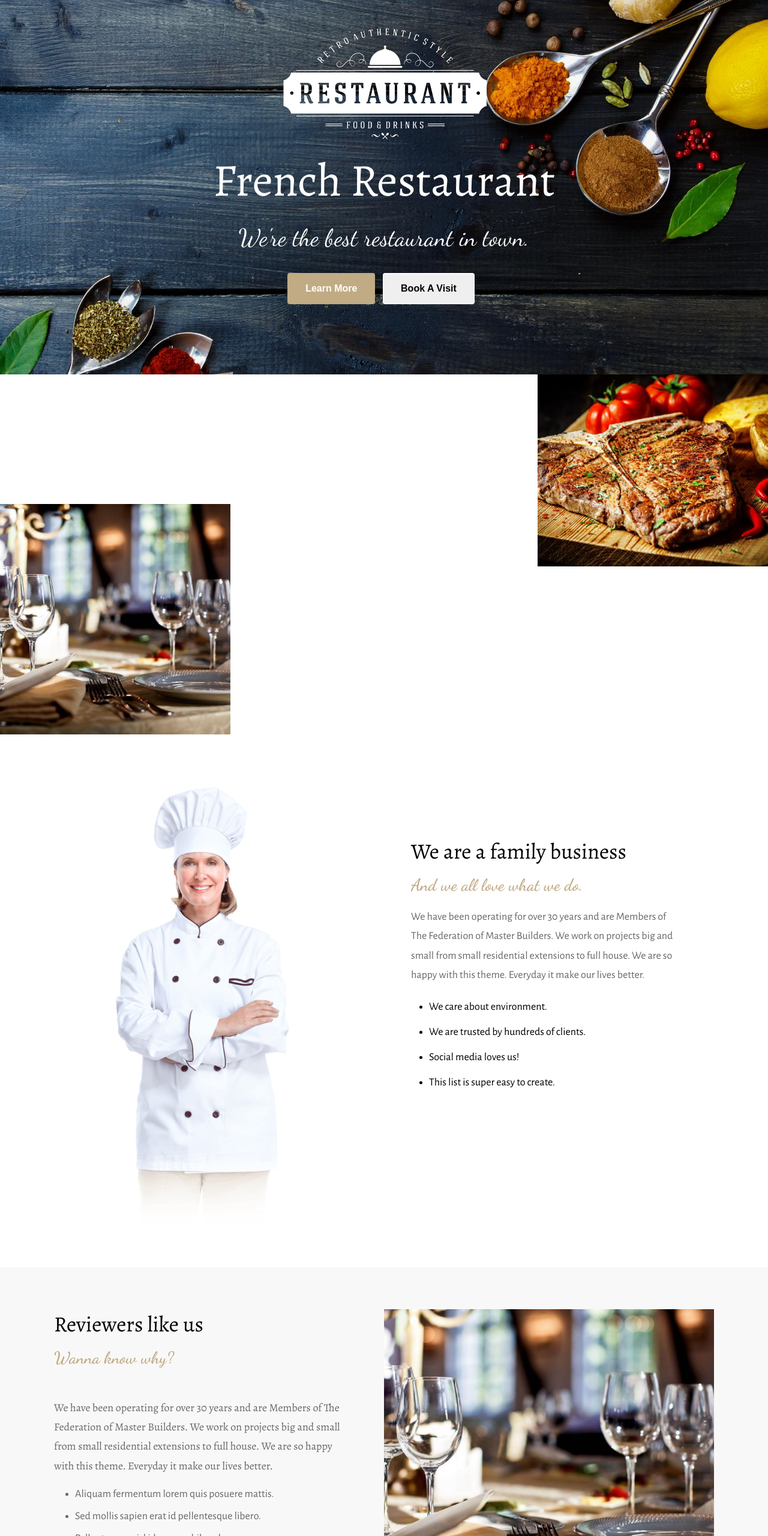
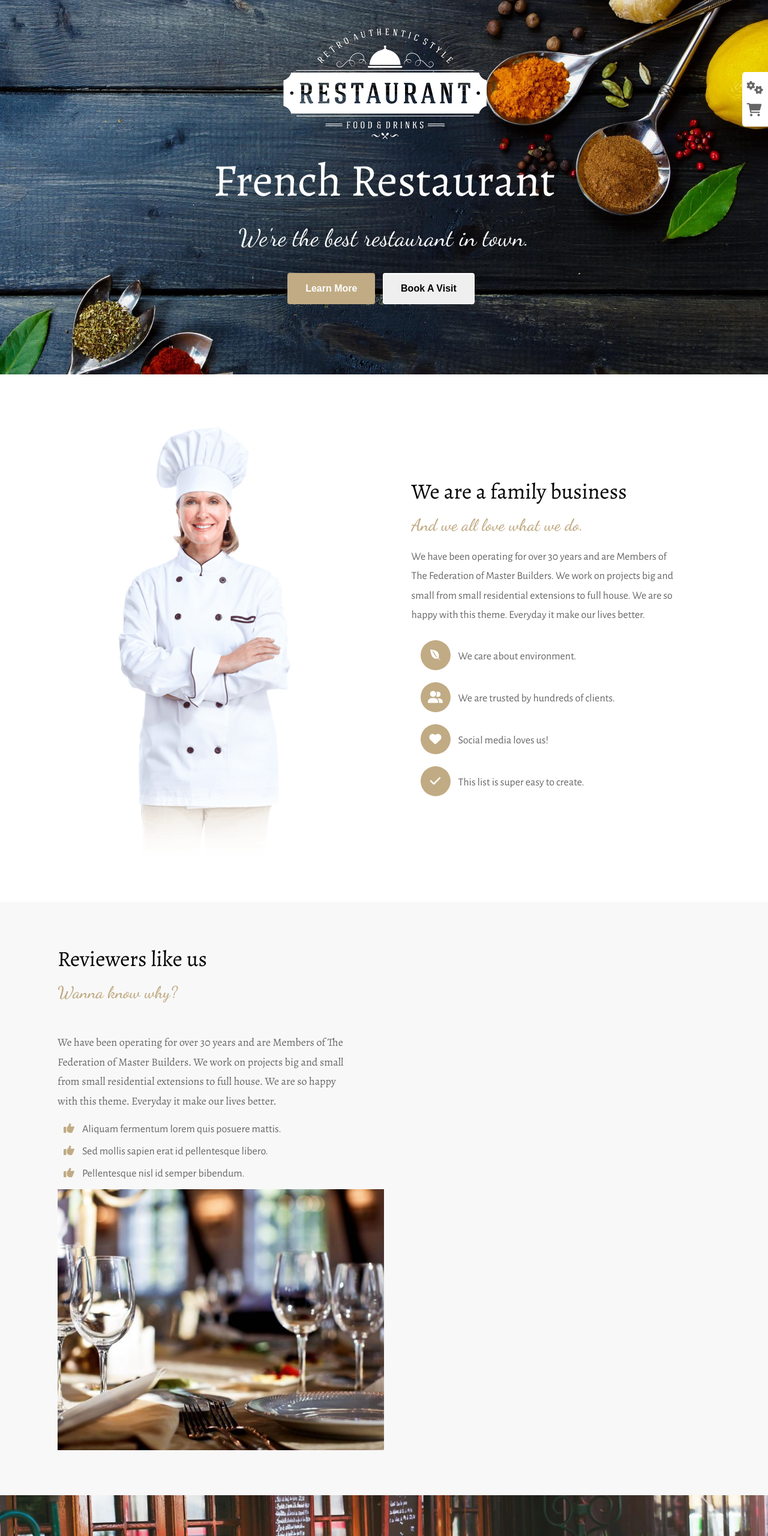
Before and after one commit to AbdelrazekEmad/restorant-, a plain HTML site: page index.html in a window 1280 px wide. Shown: the part 120-2680 px from the top of the page at 60% size. Drawn offline with nearby package versions, Linux system fonts and the light colour scheme.

Commit message:
change files

```diff
--- a/Css/main.css
+++ b/Css/main.css
@@ -17,7 +17,7 @@ body {
 }
 
 .contaner {
-  width: 1100px;
+  width: 85%;
   margin: 0px auto;
 }
 
@@ -39,6 +39,12 @@ section {
   margin-bottom: 50px;
 }
 
+li {
+  list-style: none;
+}
+
+/* Start nav links */
+
 nav ul {
   text-align: center;
 }
@@ -53,6 +59,33 @@ nav li a {
   color: black;
   font-size: 20px;
 }
+/* End nav links */
+/* Start options  */
+
+.options {
+  background-color: white;
+  position: fixed;
+  top: 30%;
+  right: 0;
+  padding: 15px 8px;
+  border-radius: 5px 0 0 5px;
+}
+
+.options i {
+  font-size: 22px;
+  color: #666;
+  transition: all 0.4s;
+}
+
+.options i:hover {
+  color: #218fe6;
+}
+
+.options .first {
+  margin-bottom: 15px;
+}
+
+/* End options  */
 
 /* Start landing page  */
 
@@ -101,12 +134,24 @@ nav li a {
   background-color: #c1ab84;
   color: white;
   border: 2px solid #c1ab84;
+  transition: all 0.4s;
+}
+
+.btn-1:hover {
+  background-color: white;
+  color: black;
+  border: 2px solid white;
 }
 
 .btn-2 {
   margin-right: 10px;
   color: black;
+  transition: all 0.4s;
   border: 2px solid white;
+}
+
+.btn-2:hover {
+  opacity: 0.8;
 }
 
 /* End landing page  */
@@ -139,13 +184,26 @@ nav li a {
 }
 
 .family .content ul {
-  margin-left: 30px;
+  margin-left: 15px;
 }
 
 .family .content ul li {
   margin-bottom: 20px;
   font-size: 18px;
   font-weight: 400;
+  color: #686868;
+}
+
+.icon_still {
+  width: 50px;
+  height: 50px;
+  border-radius: 50%;
+  font-size: 20px;
+  color: white;
+  background-color: #c1ab84;
+  padding: 15px 0;
+  text-align: center;
+  margin-right: 10px;
 }
 
 /* End family */
@@ -162,7 +220,7 @@ nav li a {
   padding-right: 60px;
 }
 
-.reviewers img {
+.reviewers .image {
   width: 50%;
 }
 
@@ -174,7 +232,7 @@ nav li a {
 }
 
 .reviewers .content ul {
-  margin-left: 35px;
+  margin-left: 10px;
   margin-top: 20px;
 }
 
@@ -182,6 +240,29 @@ nav li a {
   margin-bottom: 15px;
   font-size: 18px;
   color: #686868;
+}
+
+.reviewers .content li i {
+  color: #c1ab84;
+  margin-right: 10px;
+}
+
+@media screen and (max-width: 768px) {
+  .reviewers .content {
+    width: 90%;
+    margin: 0 auto;
+    padding: 0;
+    float: none;
+  }
+  .reviewers .image {
+    width: 90%;
+    margin: 0 auto;
+
+  }
+}
+
+@media screen and (max-width: 400px) {
+
 }
 /* End reviewers */
 
@@ -274,6 +355,23 @@ nav li a {
   border-radius: 50%;
   font-weight: 600;
   color: #838c92;
+  transition: all 0.5s;
+}
+
+.Testimonials .content .btn-arrow:hover {
+  background-color: white;
+  color: black;
+  border: 2px solid white;
+}
+
+.Testimonials .content .btn-arrow {
+  width: 30px;
+  height: 30px;
+  background-color: transparent;
+  border: 2px solid #838c92;
+  border-radius: 50%;
+  font-weight: 600;
+  color: #838c92;
 }
 
 /* End Testimonials */
@@ -301,7 +399,7 @@ nav li a {
 }
 
 .contact_information .content ul {
-  padding-left: 30px;
+  padding-left: 10px;
 }
 
 .contact_information .content li {
@@ -773,11 +871,3 @@ nav li a {
 }
 
 /* End Contact  */
-
-.test_search {
-  height: 600px;
-  background-image: url(../img/6-768x768.jpg), url(../img/card-5.jpg);
-  background-repeat: no-repeat;
-  background-position: bottom left , top right;
-  background-size: 30%;
-}
--- a/index.html
+++ b/index.html
@@ -6,10 +6,13 @@
     <meta http-equiv="X-UA-Compatible" content="IE=edge">
     <meta name="viewport" content="width=device-width, initial-scale=1.0">
     <title>Assiginment 5</title>
-    <link rel="stylesheet" href="Css/main.css">
     <link
         href="https://fonts.googleapis.com/css2?family=Alegreya+Sans:wght@300;400;500;700&family=Alegreya:wght@400;500&family=Dancing+Script:wght@400;500;600&display=swap"
         rel="stylesheet">
+    <link rel="stylesheet" href="https://cdnjs.cloudflare.com/ajax/libs/font-awesome/6.1.2/css/all.min.css"
+        integrity="sha512-1sCRPdkRXhBV2PBLUdRb4tMg1w2YPf37qatUFeS7zlBy7jJI8Lf4VHwWfZZfpXtYSLy85pkm9GaYVYMfw5BC1A=="
+        crossorigin="anonymous" referrerpolicy="no-referrer" />
+    <link rel="stylesheet" href="Css/main.css">
 </head>
 
 <body>
@@ -22,6 +25,17 @@
             <li><a href="pages/contact.html">Contact</a></li>
         </ul>
     </nav>
+
+    <!-- Start options  -->
+
+    <div class="options">
+        <i class="fa-solid fa-gears first"></i>
+        <br>
+        <i class="fa-solid fa-cart-shopping"></i>
+    </div>
+
+    <!-- End options  -->
+
     <!-- Start landing page -->
 
     <Section class="landpage">
@@ -35,9 +49,6 @@
     </Section>
 
     <!-- End landing page -->
-    <div class="test_search">
-
-    </div>
     <!-- Start family business -->
 
     <section class="family">
@@ -52,10 +63,22 @@
                     theme.
                     Everyday it make our lives better.</p>
                 <ul>
-                    <li>We care about environment.</li>
-                    <li>We are trusted by hundreds of clients.</li>
-                    <li>Social media loves us!</li>
-                    <li>This list is super easy to create.</li>
+                    <li>
+                        <i class="fa-brands fa-envira icon_still"></i>
+                        We care about environment.
+                    </li>
+                    <li>
+                        <i class="fa-solid fa-user-group icon_still"></i>
+                        We are trusted by hundreds of clients.
+                    </li>
+                    <li>
+                        <i class="fa-solid fa-heart icon_still"></i>
+                        Social media loves us!
+                    </li>
+                    <li>
+                        <i class="fa-solid fa-check icon_still"></i>
+                        This list is super easy to create.
+                    </li>
                 </ul>
             </div>
             <div class="clr"></div>
@@ -77,12 +100,17 @@
                     theme.
                     Everyday it make our lives better.</p>
                 <ul>
-                    <li>Aliquam fermentum lorem quis posuere mattis.</li>
-                    <li>Sed mollis sapien erat id pellentesque libero.</li>
-                    <li>Pellentesque nisl id semper bibendum.</li>
+                    <li><i class="fa-solid fa-thumbs-up"></i>
+                        Aliquam fermentum lorem quis posuere mattis.</li>
+                    <li><i class="fa-solid fa-thumbs-up"></i>
+                        Sed mollis sapien erat id pellentesque libero.</li>
+                    <li><i class="fa-solid fa-thumbs-up"></i>
+                        Pellentesque nisl id semper bibendum.</li>
                 </ul>
             </div>
-            <img src="img/6-800x640.jpg" alt="">
+            <div class="image">
+                <img src="img/6-800x640.jpg" alt="photo-glass">
+            </div>
             <div class="clr"></div>
         </div>
     </section>
@@ -169,10 +197,14 @@
                     adipiscing elit. Ut elit tellus, luctus nec ullamcorper mattis, pulvinar dapibus leo</p>
                 <h5>Our contact details :</h5>
                 <ul>
-                    <li>Manchester St 123-78B, Random 713, UK</li>
-                    <li>+46 123 456 789</li>
-                    <li>+37 431 456 789</li>
-                    <li>hello@sitename.com</li>
+                    <li><i class="fa-solid fa-map icon_still"></i>
+                        Manchester St 123-78B, Random 713, UK</li>
+                    <li><i class="fa-solid fa-phone icon_still"></i>
+                        +46 123 456 789</li>
+                    <li><i class="fa-solid fa-headphones icon_still"></i>
+                        +37 431 456 789</li>
+                    <li><i class="fa-solid fa-envelope icon_still"></i>
+                        hello@sitename.com</li>
                 </ul>
             </div>
             <iframe
```
